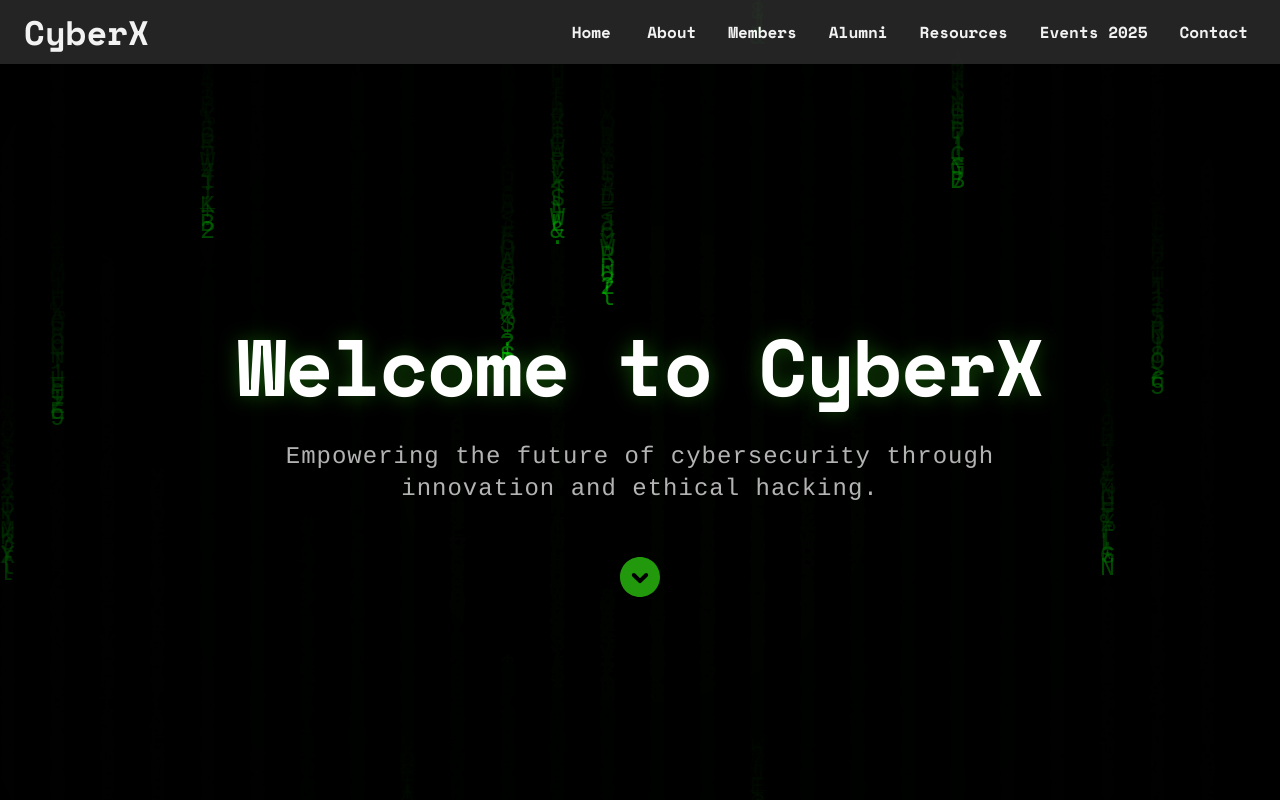
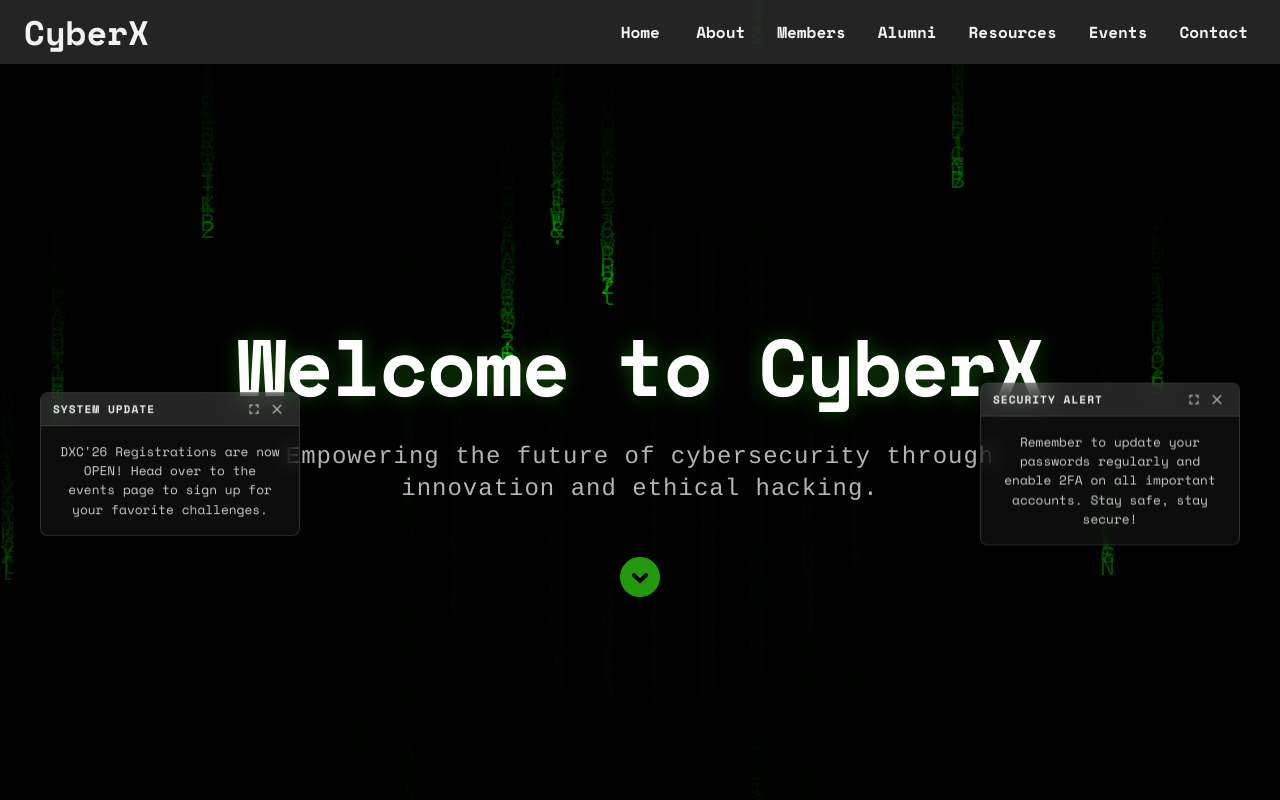
Before and after one commit to CyberX-club/cyber_x, a React (Create React App) app: page / in a window 1280 px wide. Shown: the top 800 px of the page. Built offline with nearby package versions, Linux system fonts and the light colour scheme; a web font is replaced by a local one.

Commit message:
Resources & Alerts

```diff
--- a/src/MyRoutes.js
+++ b/src/MyRoutes.js
@@ -33,7 +33,7 @@ const navConfig = {
     { label: "Members", href: "/members" },
     { label: "Alumni", href: "/alumini" },
     { label: "Resources", href: "/resources" },
-    { label: "Events 2025", href: "/event2025" },
+    { label: "Events", href: "/event2025" },
     { label: "Contact", href: "/contact" },
   ],
 };
--- a/src/components/Event2025.js
+++ b/src/components/Event2025.js
@@ -62,6 +62,14 @@ Judging:
 • Presentation
 • Precautions`,
   },
+  {
+    title: "Camistic",
+    image: "/resources/ser-bg.jpg",
+    content: `Classes: IX-XII\nMembers: 2\nTeams: 2\nMode: OFFLINE\n
+This is an offline event. Props will be provided on-site however participants are welcomed to bring their own props. Participants will be required to make a storyboard on one of the cybersecurity topics which will be given on spot. Participants must bring their own camera, laptop and other accessories they may require, such as tripod stand, SD card readers etc. The photos must be shot within the school premises.
+
+Judgement Criteria: Creativity | Technical Skills | Clarity | Relevance to the Topic.`,
+  },
 ];
 
 const Events = () => {
@@ -95,8 +103,9 @@ const Events = () => {
           gutterBottom
           fontFamily="Space Mono"
           color="white"
+          sx={{ mb: 6 }}
         >
-          Event 2025
+          DXC'26 <strong>Events</strong>
         </Typography>
 
         <Grid container spacing={4} justifyContent="center">
@@ -152,6 +161,57 @@ const Events = () => {
           ))}
         </Grid>
 
+        <Box
+          sx={{
+            display: "flex",
+            justifyContent: "center",
+            mt: 8,
+            gap: 3,
+            flexWrap: "wrap",
+          }}
+        >
+          <Button
+            component={Link}
+            to="/results"
+            variant="outlined"
+            size="large"
+            sx={{
+              fontFamily: "Space Mono",
+              color: "#fff",
+              borderColor: "#00ff9d",
+              px: 4,
+              py: 1.5,
+              borderRadius: 2,
+              "&:hover": {
+                borderColor: "#00b8ff",
+                backgroundColor: "rgba(0, 255, 157, 0.1)",
+              },
+            }}
+          >
+            View Events 2025
+          </Button>
+
+          <Button
+            disabled
+            variant="contained"
+            size="large"
+            sx={{
+              fontFamily: "Space Mono",
+              fontWeight: "bold",
+              px: 4,
+              py: 1.5,
+              borderRadius: 2,
+              "&.Mui-disabled": {
+                background: "rgba(255, 255, 255, 0.1)",
+                color: "rgba(255, 255, 255, 0.3)",
+                borderColor: "rgba(255, 255, 255, 0.1)",
+              },
+            }}
+          >
+            Results awaited
+          </Button>
+        </Box>
+
         {/* Dialog with slide transition */}
         <Dialog
           open={open}
@@ -192,44 +252,7 @@ const Events = () => {
               {selectedEvent?.content}
             </Typography>
 
-            <Box
-              sx={{
-                display: "flex",
-                justifyContent: "center",
-                mt: 3,
-                mb: 1,
-              }}
-            >
-              <Button
-                component={Link}
-                to="/results"
-                variant="contained"
-                size="large"
-                onClick={handleClose}
-                sx={{
-                  fontFamily: "Space Mono",
-                  fontWeight: "bold",
-                  fontSize: { xs: "0.9rem", sm: "1.1rem" },
-                  py: 1.5,
-                  px: { xs: 3, sm: 5 },
-                  borderRadius: 2,
-                  background:
-                    "linear-gradient(45deg, #00ff9d 0%, #00b8ff 100%)",
-                  boxShadow: "0 5px 15px rgba(0, 255, 157, 0.3)",
-                  color: "#000",
-                  transition: "transform 0.3s, box-shadow 0.3s",
-                  "&:hover": {
-                    background:
-                      "linear-gradient(45deg, #00ff9d 30%, #00b8ff 90%)",
-                    boxShadow: "0 8px 25px rgba(0, 255, 157, 0.5)",
-                    transform: "translateY(-2px)",
-                  },
-                  textTransform: "none",
-                }}
-              >
-                View Results
-              </Button>
-            </Box>
+
           </DialogContent>
         </Dialog>
       </Box>
--- a/src/components/Hero.js
+++ b/src/components/Hero.js
@@ -5,6 +5,7 @@ import { styled } from "@mui/material/styles";
 import { CrypticText } from "./Members";
 import { ExpandCircleDownRounded } from "@mui/icons-material";
 import MatrixBackground from "./MatrixBackground";
+import StickyAlert from "./StickyAlert";
 
 const HeroSection = styled(Box)(({ theme }) => ({
   height: "100vh",
@@ -65,6 +66,16 @@ const Hero = () => {
 
   return (
     <HeroSection>
+      <StickyAlert
+        title="System Update"
+        content="DXC'26 Registrations are now OPEN! Head over to the events page to sign up for your favorite challenges."
+        position="centre-left"
+      />
+      <StickyAlert
+        title="Security Alert"
+        content="Remember to update your passwords regularly and enable 2FA on all important accounts. Stay safe, stay secure!"
+        position="centre-right"
+      />
       <MatrixBackground />
       <Box
         sx={{
--- a/src/components/Results.js
+++ b/src/components/Results.js
@@ -107,7 +107,7 @@ const Results = () => {
               letterSpacing: 2,
             }}
           >
-            Digex 2025 Results
+            DXC'25 Results
           </Typography>
         </motion.div>
 
--- /dev/null
+++ b/src/components/StickyAlert.js
@@ -0,0 +1,191 @@
+import React, { useState } from "react";
+import { Box, Typography, IconButton, Paper, Dialog, DialogContent } from "@mui/material";
+import CloseIcon from "@mui/icons-material/Close";
+import FullscreenIcon from "@mui/icons-material/Fullscreen";
+import { motion, AnimatePresence } from "framer-motion";
+
+const StickyAlert = ({ title, content, position = "top-left" }) => {
+  const [isVisible, setIsVisible] = useState(true);
+  const [isMaximized, setIsMaximized] = useState(false);
+
+  if (!isVisible) return null;
+
+  const getPositionStyles = () => {
+    switch (position) {
+      case "top-left":
+        return { top: 40, left: 40 };
+      case "bottom-left":
+        return { bottom: 100, left: 40 };
+      case "bottom-right":
+        return { bottom: 100, right: 40 };
+      case "centre-left":
+      case "center-left":
+        return { top: "50%", left: 40, translateY: "-50%" };
+      case "centre-right":
+      case "center-right":
+        return { top: "50%", right: 40, translateY: "-50%" };
+      default:
+        return { top: 40, left: 40 };
+    }
+  };
+
+  return (
+    <>
+      <AnimatePresence>
+        {isVisible && (
+          <motion.div
+            drag
+            dragMomentum={false}
+            initial={{ opacity: 0, scale: 0.9 }}
+            animate={{ opacity: 1, scale: 1 }}
+            exit={{ opacity: 0, scale: 0.9 }}
+            style={{
+              position: "absolute",
+              ...getPositionStyles(),
+              zIndex: 1000, // Higher z-index to ensure clickability
+              cursor: "grab",
+              touchAction: "none",
+            }}
+          >
+            <Paper
+              elevation={0}
+              sx={{
+                width: 260,
+                backgroundColor: "rgba(30, 30, 30, 0.4)",
+                backdropFilter: "blur(12px)",
+                border: "1px solid rgba(255, 255, 255, 0.15)",
+                borderRadius: "8px",
+                overflow: "hidden",
+                transition: "background-color 0.3s ease",
+                "&:hover": {
+                  backgroundColor: "rgba(40, 40, 40, 0.6)",
+                  borderColor: "rgba(255, 255, 255, 0.3)",
+                },
+              }}
+            >
+              {/* Header Bar */}
+              <Box
+                sx={{
+                  backgroundColor: "rgba(255, 255, 255, 0.1)",
+                  px: 1.5,
+                  py: 0.8,
+                  display: "flex",
+                  justifyContent: "space-between",
+                  alignItems: "center",
+                  borderBottom: "1px solid rgba(255, 255, 255, 0.1)",
+                  pointerEvents: "auto", // Ensure clicks pass through
+                }}
+              >
+                <Typography
+                  variant="caption"
+                  sx={{
+                    color: "rgba(255, 255, 255, 0.9)",
+                    fontFamily: "'Space Mono', monospace",
+                    fontWeight: "bold",
+                    textTransform: "uppercase",
+                    letterSpacing: 1,
+                    fontSize: "0.7rem",
+                    userSelect: "none",
+                  }}
+                >
+                  {title}
+                </Typography>
+                <Box sx={{ display: "flex", gap: 0.5 }}>
+                  <IconButton
+                    size="small"
+                    onClick={(e) => {
+                      e.stopPropagation();
+                      setIsMaximized(true);
+                    }}
+                    sx={{
+                      color: "rgba(255, 255, 255, 0.6)",
+                      p: 0.2,
+                      "&:hover": { color: "white", backgroundColor: "rgba(255, 255, 255, 0.1)" }
+                    }}
+                  >
+                    <FullscreenIcon sx={{ fontSize: "1rem" }} />
+                  </IconButton>
+                  <IconButton
+                    size="small"
+                    onClick={(e) => {
+                      e.stopPropagation();
+                      setIsVisible(false);
+                    }}
+                    sx={{
+                      color: "rgba(255, 255, 255, 0.6)",
+                      p: 0.2,
+                      "&:hover": { color: "white", backgroundColor: "rgba(255, 255, 255, 0.1)" }
+                    }}
+                  >
+                    <CloseIcon sx={{ fontSize: "1rem" }} />
+                  </IconButton>
+                </Box>
+              </Box>
+
+              {/* Content Area */}
+              <Box sx={{ p: 2, pointerEvents: "none" }}>
+                <Typography
+                  variant="body2"
+                  sx={{
+                    color: "rgba(255, 255, 255, 0.8)",
+                    fontFamily: "'Space Mono', monospace",
+                    lineHeight: 1.5,
+                    fontSize: "0.8rem",
+                  }}
+                >
+                  {content.length > 120 ? `${content.substring(0, 120)}...` : content}
+                </Typography>
+              </Box>
+            </Paper>
+          </motion.div>
+        )}
+      </AnimatePresence>
+
+      {/* Maximize Dialog */}
+      <Dialog
+        open={isMaximized}
+        onClose={() => setIsMaximized(false)}
+        PaperProps={{
+          sx: {
+            backgroundColor: "rgba(15, 15, 15, 0.9)",
+            backdropFilter: "blur(20px)",
+            border: "1px solid rgba(255, 255, 255, 0.2)",
+            color: "white",
+            fontFamily: "'Space Mono', monospace",
+            borderRadius: "12px",
+            boxShadow: "0 24px 64px rgba(0, 0, 0, 0.9)",
+          },
+        }}
+      >
+        <DialogContent sx={{ p: 4, pt: 5 }}>
+          <IconButton
+            onClick={() => setIsMaximized(false)}
+            sx={{
+              position: "absolute",
+              top: 16,
+              right: 16,
+              color: "rgba(255, 255, 255, 0.6)",
+              "&:hover": { color: "white" }
+            }}
+          >
+            <CloseIcon />
+          </IconButton>
+          <Typography
+            variant="body1"
+            sx={{
+              color: "white",
+              fontFamily: "'Space Mono', monospace",
+              whiteSpace: "pre-line",
+              lineHeight: 1.6,
+              fontSize: "1.05rem"
+            }}
+          >
+            {content}
+          </Typography>
+        </DialogContent>
+      </Dialog>
+    </>
+  );
+};
+
+export default StickyAlert;
```
Also changed, not shown: src/components/Events.js (+32 -1 lines), src/components/Members.js (+6 -2 lines), src/components/Resources.js (+38 -11 lines), 1 other file (tests, documents, lock files or other folders).
